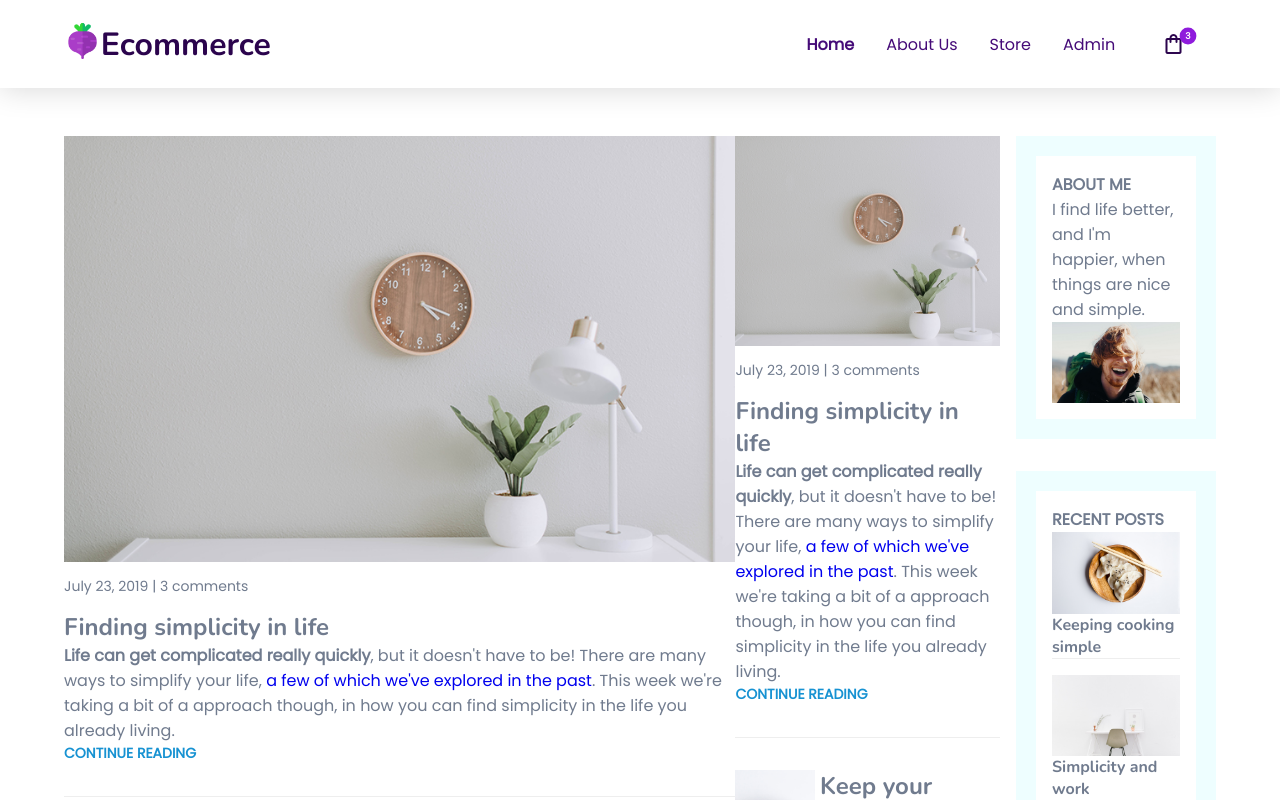
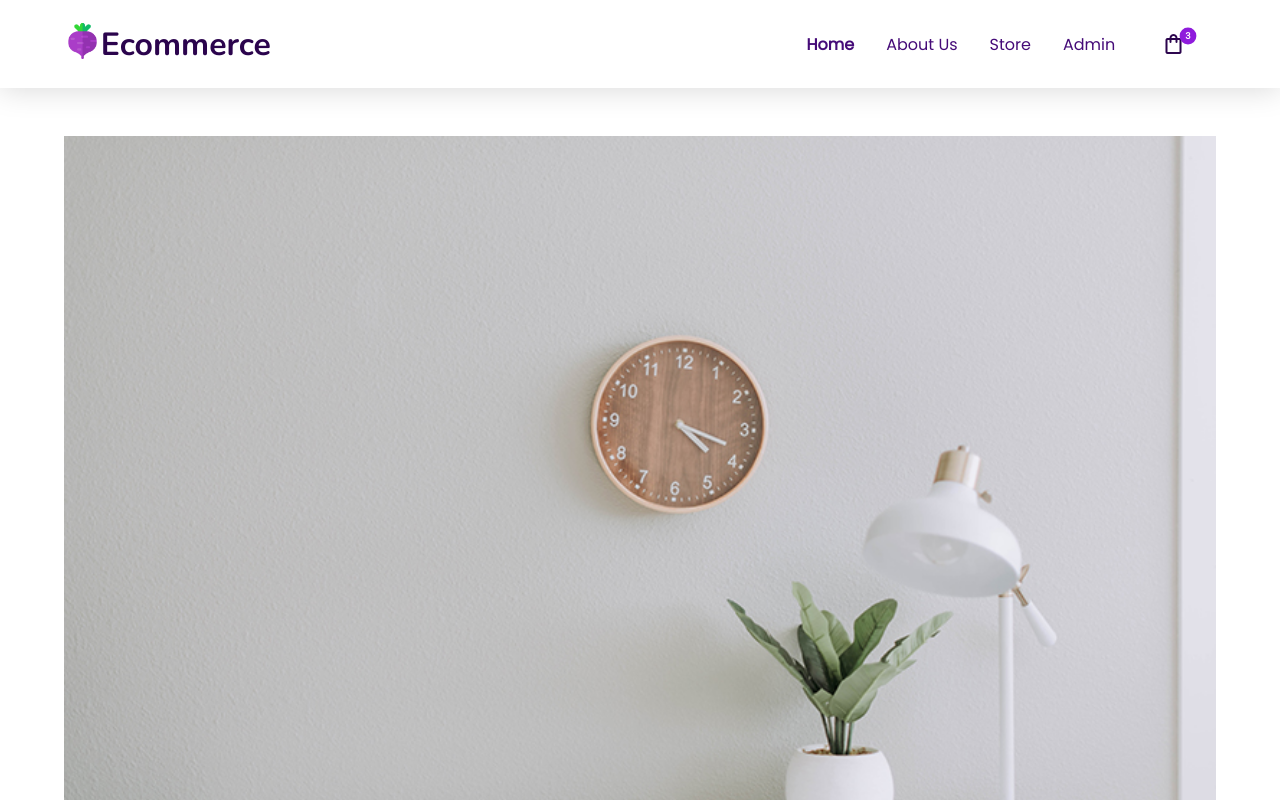
Before and after one commit to DavidFonsecaG/e-commerce, a React (Create React App) app in the folder frontend-client/: page / in a window 1280 px wide. Shown: the top 800 px of the page. Built offline with nearby package versions, Linux system fonts and the light colour scheme.

Commit message:
First Changes HomePage

```diff
--- a/frontend-client/src/pages/home/HomePage.jsx
+++ b/frontend-client/src/pages/home/HomePage.jsx
@@ -3,19 +3,9 @@ import '../../scss/home.scss';
 
 const HomePage = () => {
   return (
-    <div className="container container-1200 container-flex">
+    <div className="container-flex">
 
-      <section className="container-section">
-        <article className="article-featured">
-          <h2 className="article-title">Finding simplicity in life</h2>
-          <img src="img/life.jpg" alt="simple white desk on a white wall with a plant on the far right side" className="article-image" />
-          <p className="article-info">July 23, 2019 | 3 comments</p>
-          <p className="article-body"><strong>Life can get complicated really quickly</strong>, but it doesn't have to be! There are many ways to simplify your life, <a href="#">a few of which we've explored in the past</a>. This week we're taking a bit of a approach though, in how you can find simplicity in the life you already living.</p>
-          <a href="#" className="article-read-more">CONTINUE READING</a>
-        </article>
-      </section>
-
-      <main className="container-main">
+      <main className="container container-1300 container-main">
 
         <article className="article-featured">
           <h2 className="article-title">Finding simplicity in life</h2>
@@ -64,32 +54,6 @@ const HomePage = () => {
 
       </main>
 
-      <aside className='container-sidebar'>
-
-        <div className="sidebar-widget">
-          <h2 className="widget-title">ABOUT ME</h2>
-          <p className="widget-body">I find life better, and I'm happier, when things are nice and simple.</p>
-          <img src="img/about-me.jpg" alt="john doe" className="widget-image" />
-        </div>
-
-        <div className="sidebar-widget">
-          <h2 className="widget-title">RECENT POSTS</h2>
-          <div className="widget-recent-post">
-            <img src="img/food.jpg" alt="two dumplings on a wood plate with chopsticks" className="widget-image" />
-            <h3 className="widget-recent-post-title">Keeping cooking simple</h3>
-          </div>
-          <div className="widget-recent-post">
-            <img src="img/work.jpg" alt="a chair white chair at a white desk on a white wall" className="widget-image" />
-            <h3 className="widget-recent-post-title">Simplicity and work</h3>
-          </div>
-          <div className="widget-recent-post">
-            <img src="img/deco.jpg" alt="a green plant in a clear, round vase with water in it" className="widget-image" />
-            <h3 className="widget-recent-post-title">Simple decorations</h3>
-          </div>
-        </div>
-
-      </aside>
-
     </div>
   );
 };
--- a/frontend-client/src/scss/app.scss
+++ b/frontend-client/src/scss/app.scss
@@ -60,15 +60,6 @@ input {
     flex-direction: row;
   }
 
-  .container-main {
-    width: 70%;
-  }
-
-  .container-sidebar {
-    width: 25%;
-    min-width: 200px;
-    margin-left: 1em;
-  }
 }
 
 /* Admin Containers Layout */
```
